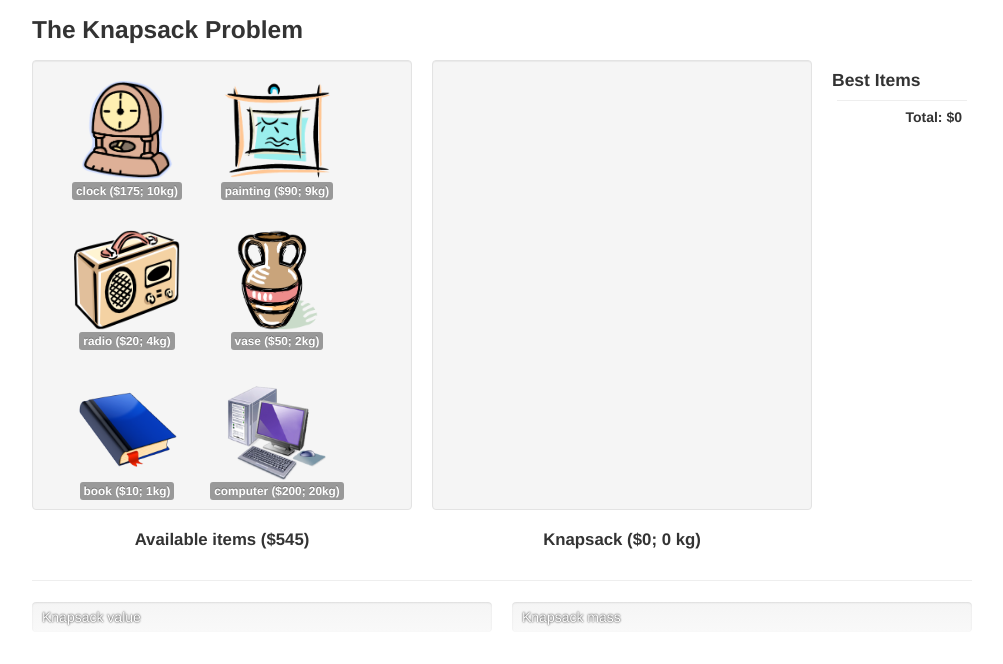
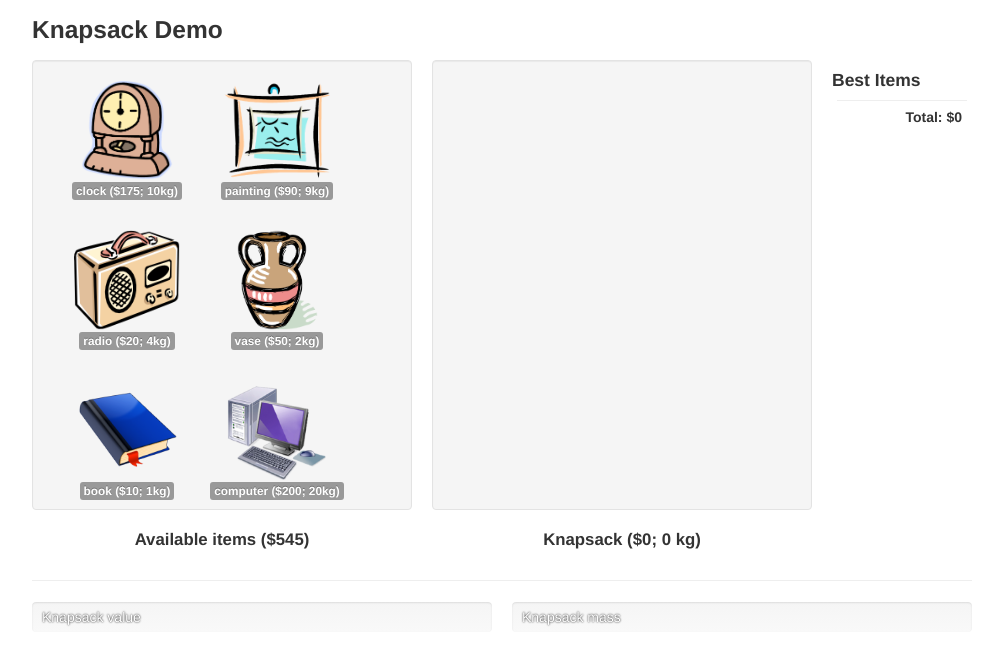
Before and after one commit to mattpf/mitx-knapsack, a plain HTML site: page index.html in a window 1280 px wide. Shown: the whole page, without its empty margins (138-1141 px from the left). Drawn offline with nearby package versions, Linux system fonts and the light colour scheme.

Commit message:
Title change.

```diff
--- a/index.html
+++ b/index.html
@@ -22,7 +22,7 @@
     <body>
         <div class="container">
             <div class="masthead">
-                <h3>The Knapsack Problem</h3>
+                <h3>Knapsack Demo</h3>
             </div>
             <div class="container">
                 <div class="knapsack" data-max-mass="20">
```
